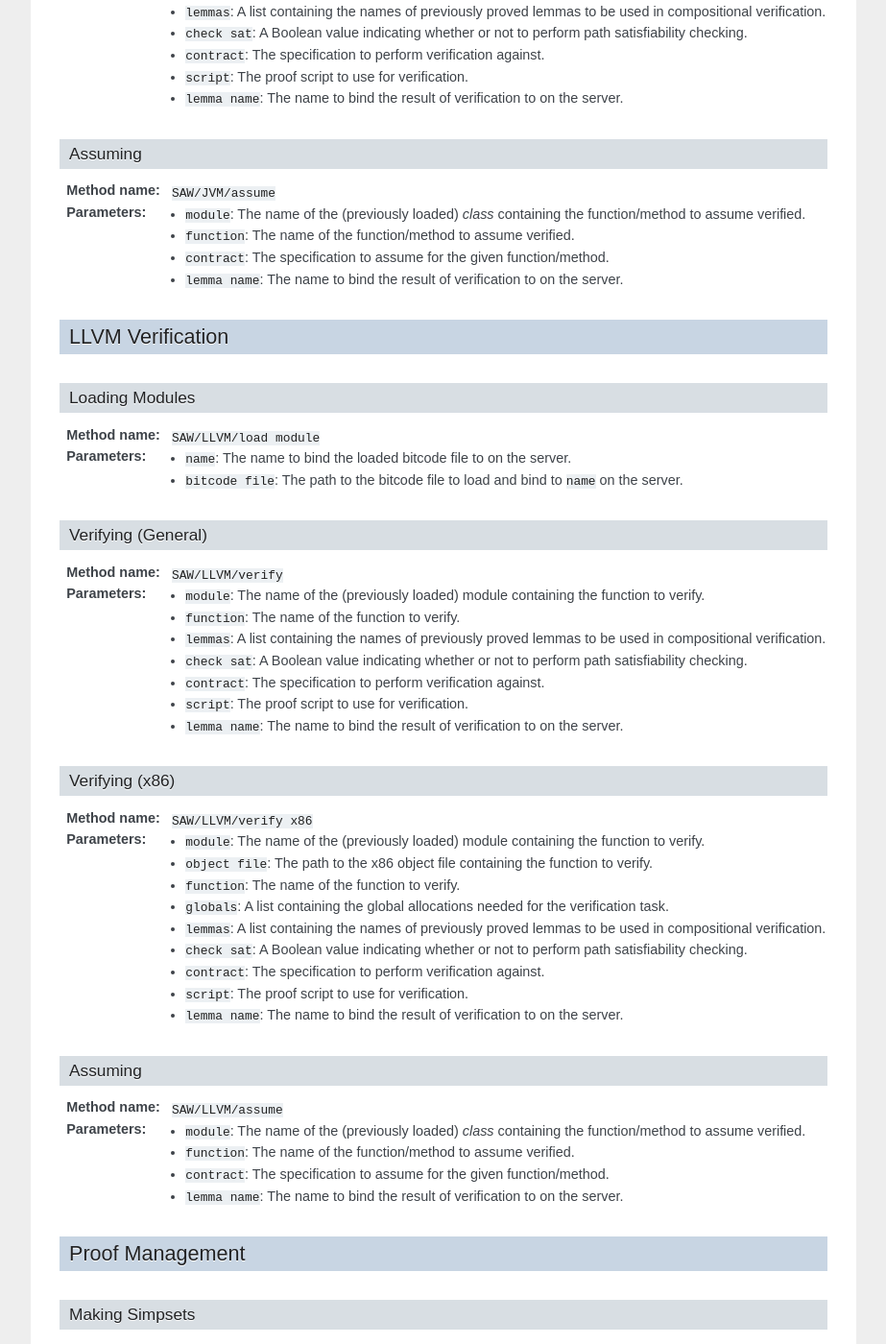
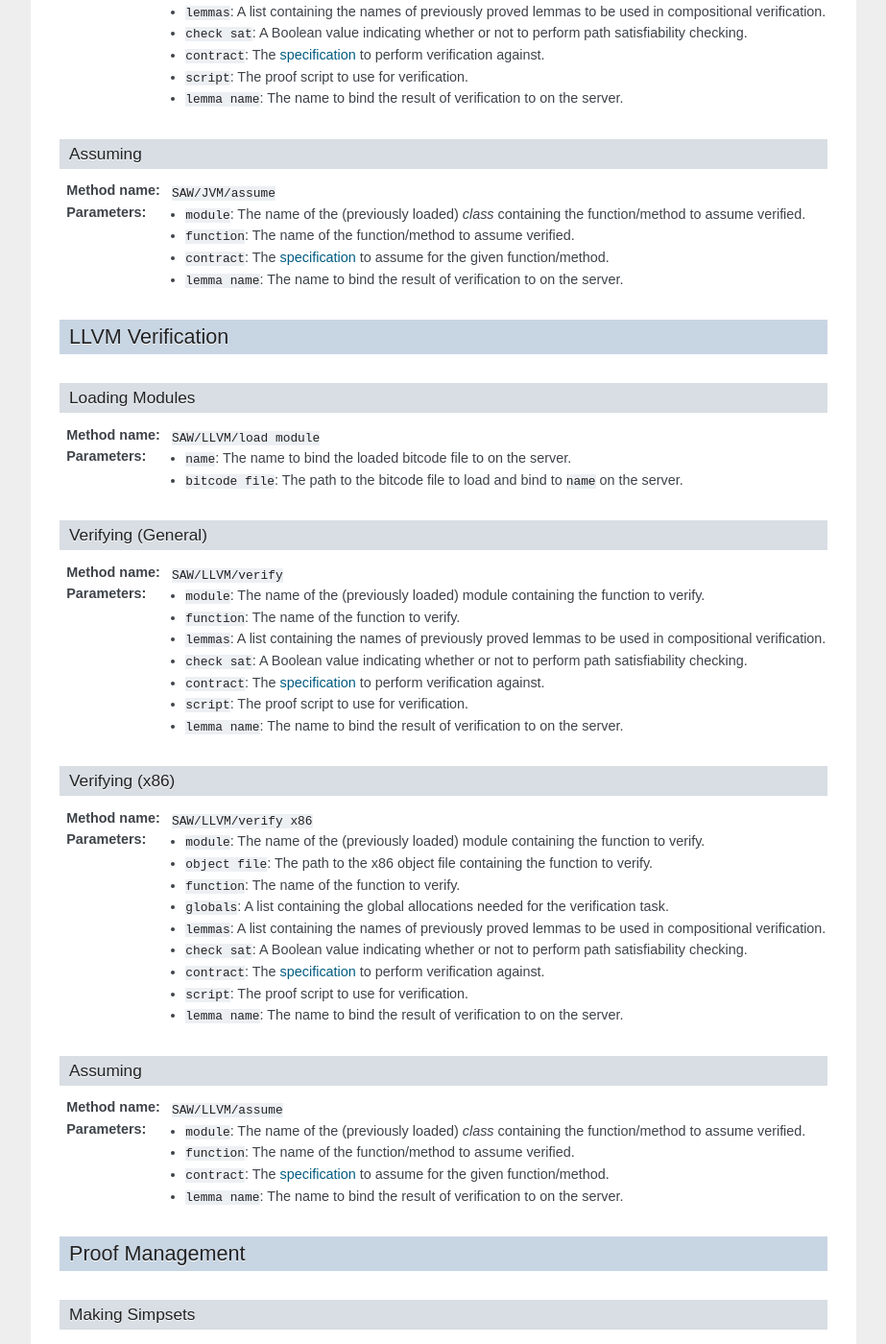
Before and after one commit to GaloisInc/argo, a Sphinx documentation site: the page built from docs/SAW.rst, in a window 1280 px wide and 1400 px high, scrolled down 1049 px. Shown: the whole window at 96% size, without its empty margins (198-1121 px from the left). Built offline with Sphinx 7.4.7, drawn with Linux system fonts in a browser that asks for light colours; some of the changed lines change nothing that is shown.

Commit message:
Added internal links to represenation of specs

```diff
--- a/docs/SAW.rst
+++ b/docs/SAW.rst
@@ -62,7 +62,7 @@ Verifying
   - ``function``: The name of the function/method to verify.
   - ``lemmas``: A list containing the names of previously proved lemmas to be used in compositional verification.
   - ``check sat``: A Boolean value indicating whether or not to perform path satisfiability checking.
-  - ``contract``: The specification to perform verification against.
+  - ``contract``: The :ref:`specification<specifications>` to perform verification against.
   - ``script``: The proof script to use for verification.
   - ``lemma name``: The name to bind the result of verification to on the server.
 
@@ -74,7 +74,7 @@ Assuming
 :Parameters:
   - ``module``: The name of the (previously loaded) *class* containing the function/method to assume verified.
   - ``function``: The name of the function/method to assume verified.
-  - ``contract``: The specification to assume for the given function/method.
+  - ``contract``: The :ref:`specification<specifications>` to assume for the given function/method.
   - ``lemma name``: The name to bind the result of verification to on the server.
 
 LLVM Verification
@@ -99,7 +99,7 @@ Verifying (General)
   - ``function``: The name of the function to verify.
   - ``lemmas``: A list containing the names of previously proved lemmas to be used in compositional verification.
   - ``check sat``: A Boolean value indicating whether or not to perform path satisfiability checking.
-  - ``contract``: The specification to perform verification against.
+  - ``contract``: The :ref:`specification<specifications>` to perform verification against.
   - ``script``: The proof script to use for verification.
   - ``lemma name``: The name to bind the result of verification to on the server.
 
@@ -115,7 +115,7 @@ Verifying (x86)
   - ``globals``: A list containing the global allocations needed for the verification task.
   - ``lemmas``: A list containing the names of previously proved lemmas to be used in compositional verification.
   - ``check sat``: A Boolean value indicating whether or not to perform path satisfiability checking.
-  - ``contract``: The specification to perform verification against.
+  - ``contract``: The :ref:`specification<specifications>` to perform verification against.
   - ``script``: The proof script to use for verification.
   - ``lemma name``: The name to bind the result of verification to on the server.
 
@@ -127,7 +127,7 @@ Assuming
 :Parameters:
   - ``module``: The name of the (previously loaded) *class* containing the function/method to assume verified.
   - ``function``: The name of the function/method to assume verified.
-  - ``contract``: The specification to assume for the given function/method.
+  - ``contract``: The :ref:`specification<specifications>` to assume for the given function/method.
   - ``lemma name``: The name to bind the result of verification to on the server.
 
 Proof Management
@@ -166,6 +166,8 @@ Setting Options
     * ``What4 hash consing``
 
   - ``value``: A Boolean value indicating whether to enable/disable the feature named by ``option``.
+
+.. _specifications:
 
 Specifications
 ==============
```
